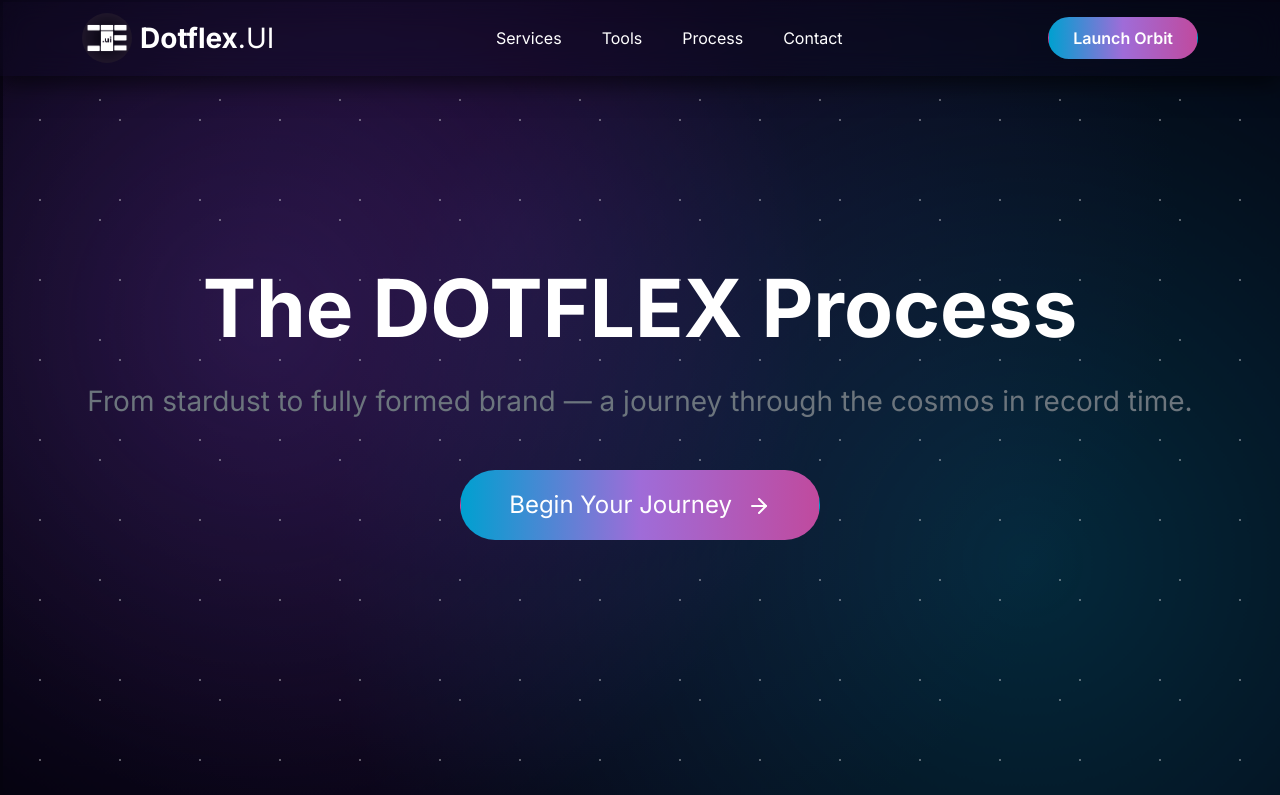
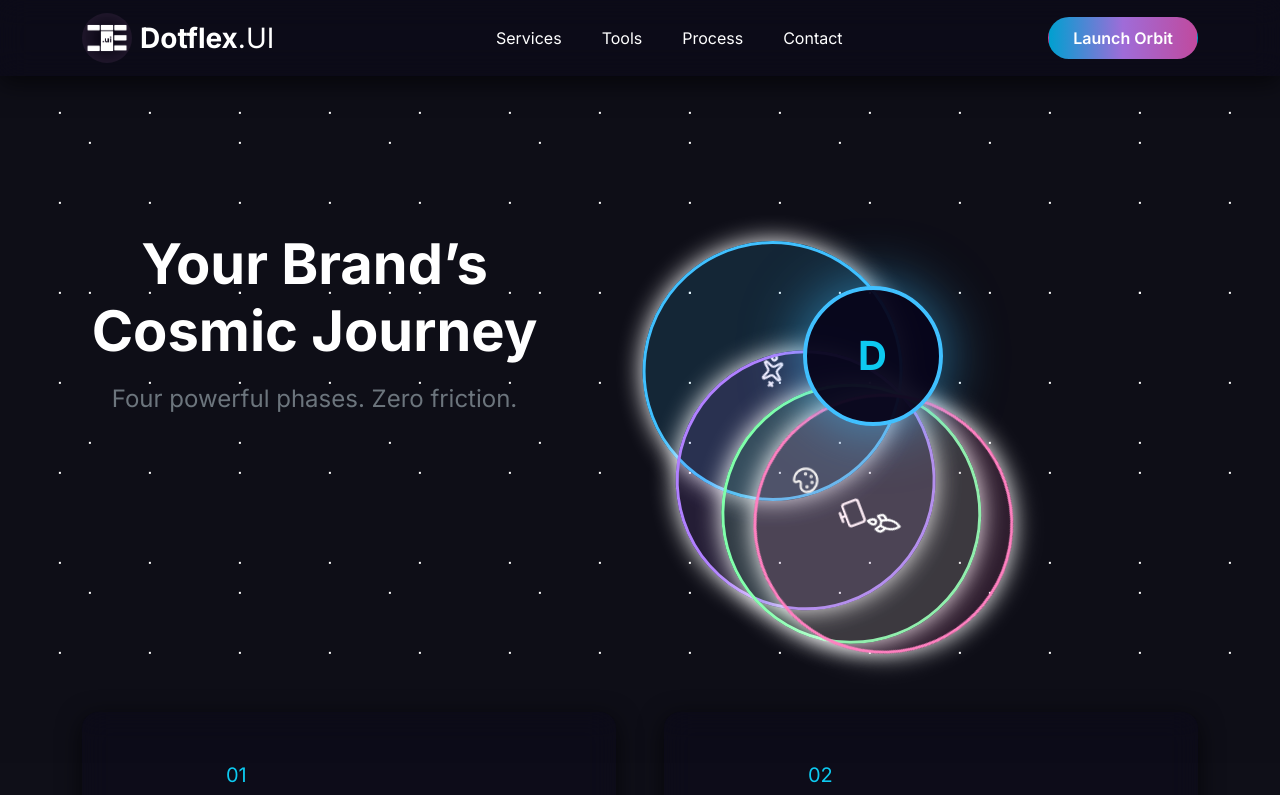
Before and after one commit to sabrinarezz/dotflex-ui, a Next.js app: page /process in a window 1280 px wide. Shown: the top 795 px of the page. Built offline with nearby package versions, Linux system fonts and the light colour scheme.

Commit message:
Process page updated

```diff
--- a/src/app/process/page.tsx
+++ b/src/app/process/page.tsx
@@ -60,7 +60,7 @@ export default function ProcessPage() {
         <main className="min-vh-100 cosmic-bg overflow-hidden">
 
             {/* Nebula Hero Banner */}
-            <section className="nebula-hero position-relative d-flex align-items-center justify-content-center text-center min-vh-100">
+            {/* <section className="nebula-hero position-relative d-flex align-items-center justify-content-center text-center min-vh-100">
                 <div className="nebula-bg" />
                 <div className="floating-stars" />
 
@@ -87,7 +87,7 @@ export default function ProcessPage() {
                     </motion.button>
 
                 </div>
-            </section>
+            </section> */}
 
             {/* Warp Speed Entrance Effect */}
             {showWarp && (
@@ -97,9 +97,9 @@ export default function ProcessPage() {
             )}
 
             {/* Planet Orbit Intro */}
-            <section id="orbit-intro" className="py-5 position-relative">
-                <div className="container">
-                    <div className="text-center mb-5">
+            <section id="orbit-intro" className="py-5 mt-5 starfield-canvas opacity-100 position-relative">
+                <div className="container d-md-flex align-items-center">
+                    <div className="text-center mb-5 col-md-5">
                         <h2 className="display-4 fw-bold mb-3">Your Brand’s Cosmic Journey</h2>
                         <p className="fs-4 text-secondary">Four powerful phases. Zero friction.</p>
                     </div>
```
